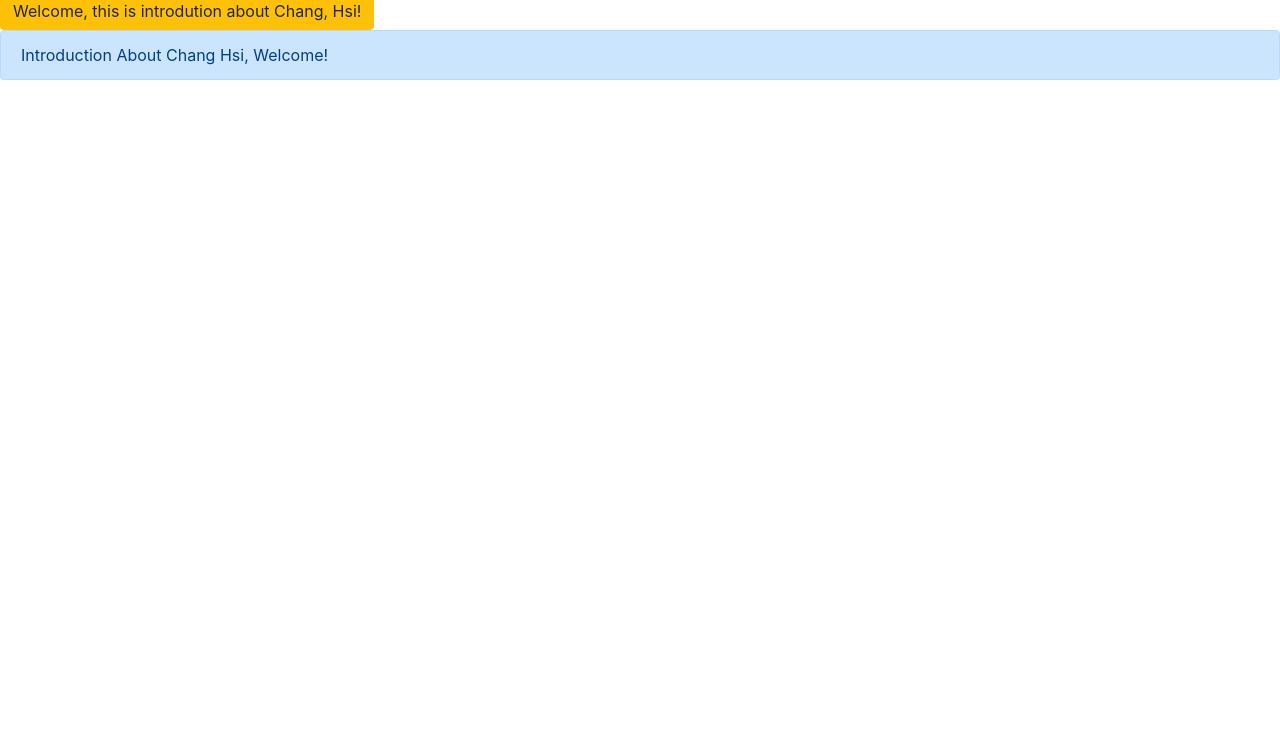
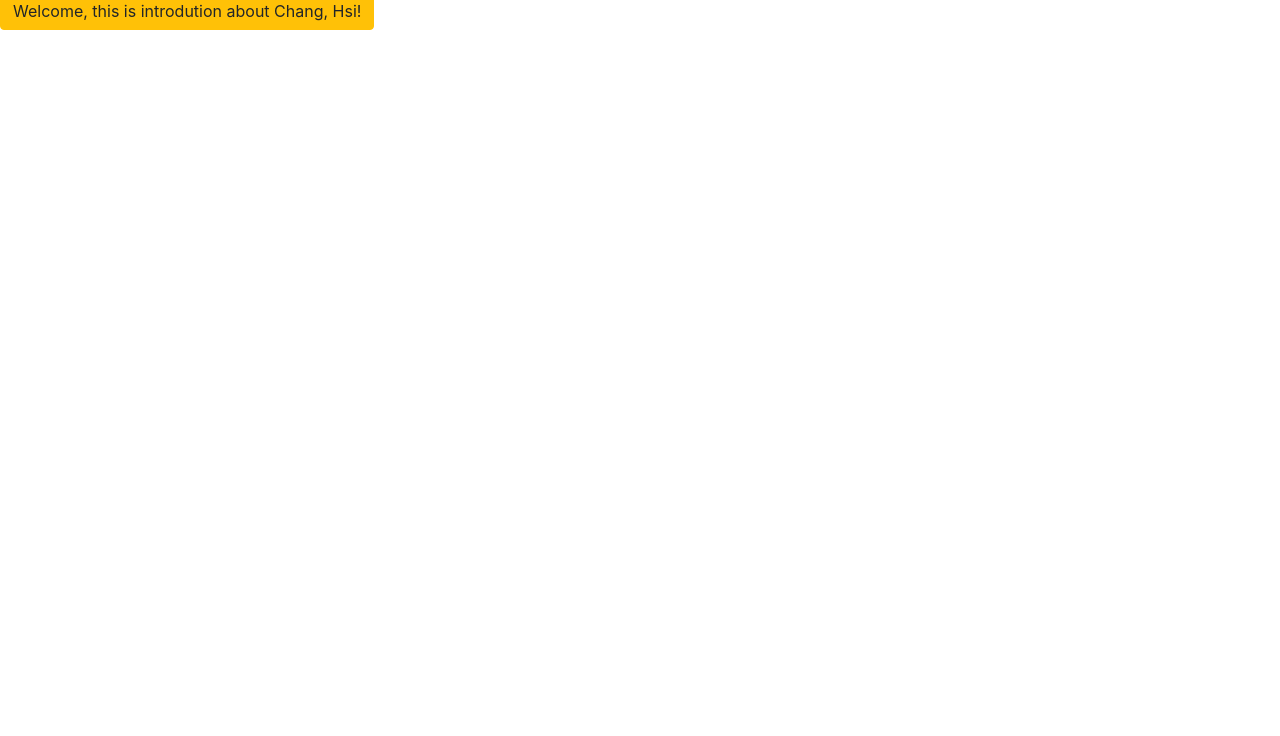
Before and after one commit to o84118317/03_JavaScript_Practice, a plain HTML site: page index.html in a window 1280 px wide. Shown: the part 64-800 px from the top of the page. Drawn offline with nearby package versions, Linux system fonts and the light colour scheme.

Commit message:
delete alert

```diff
--- a/index.html
+++ b/index.html
@@ -18,9 +18,6 @@
 
 
 
-    <div class="alert alert-primary" role="alert">
-      Introduction About Chang Hsi, Welcome!
-    </div>
     <script src="https://code.jquery.com/jquery-3.2.1.slim.min.js" integrity="sha384-KJ3o2DKtIkvYIK3UENzmM7KCkRr/rE9/Qpg6aAZGJwFDMVNA/GpGFF93hXpG5KkN" crossorigin="anonymous"></script>
     <script src="https://cdnjs.cloudflare.com/ajax/libs/popper.js/1.12.9/umd/popper.min.js" integrity="sha384-ApNbgh9B+Y1QKtv3Rn7W3mgPxhU9K/ScQsAP7hUibX39j7fakFPskvXusvfa0b4Q" crossorigin="anonymous"></script>
     <script src="https://maxcdn.bootstrapcdn.com/bootstrap/4.0.0/js/bootstrap.min.js" integrity="sha384-JZR6Spejh4U02d8jOt6vLEHfe/JQGiRRSQQxSfFWpi1MquVdAyjUar5+76PVCmYl" crossorigin="anonymous"></script>
```
